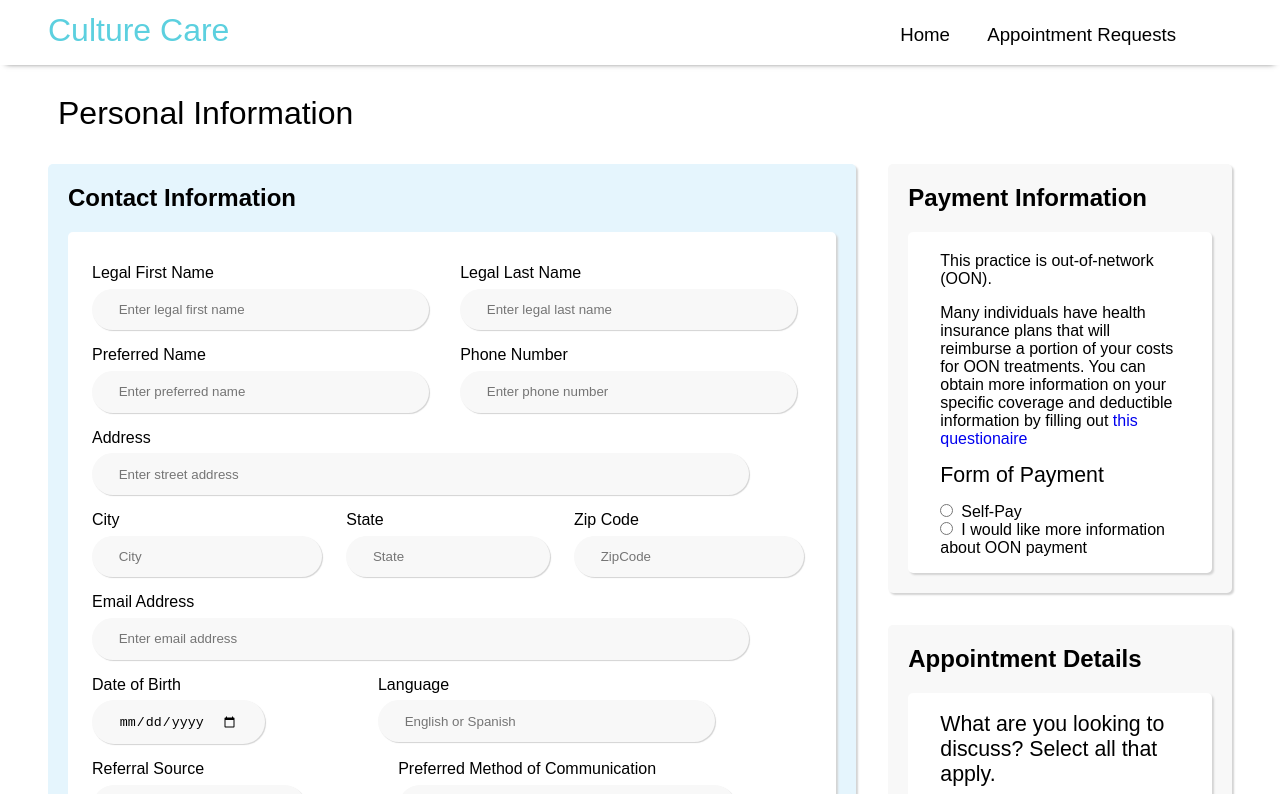
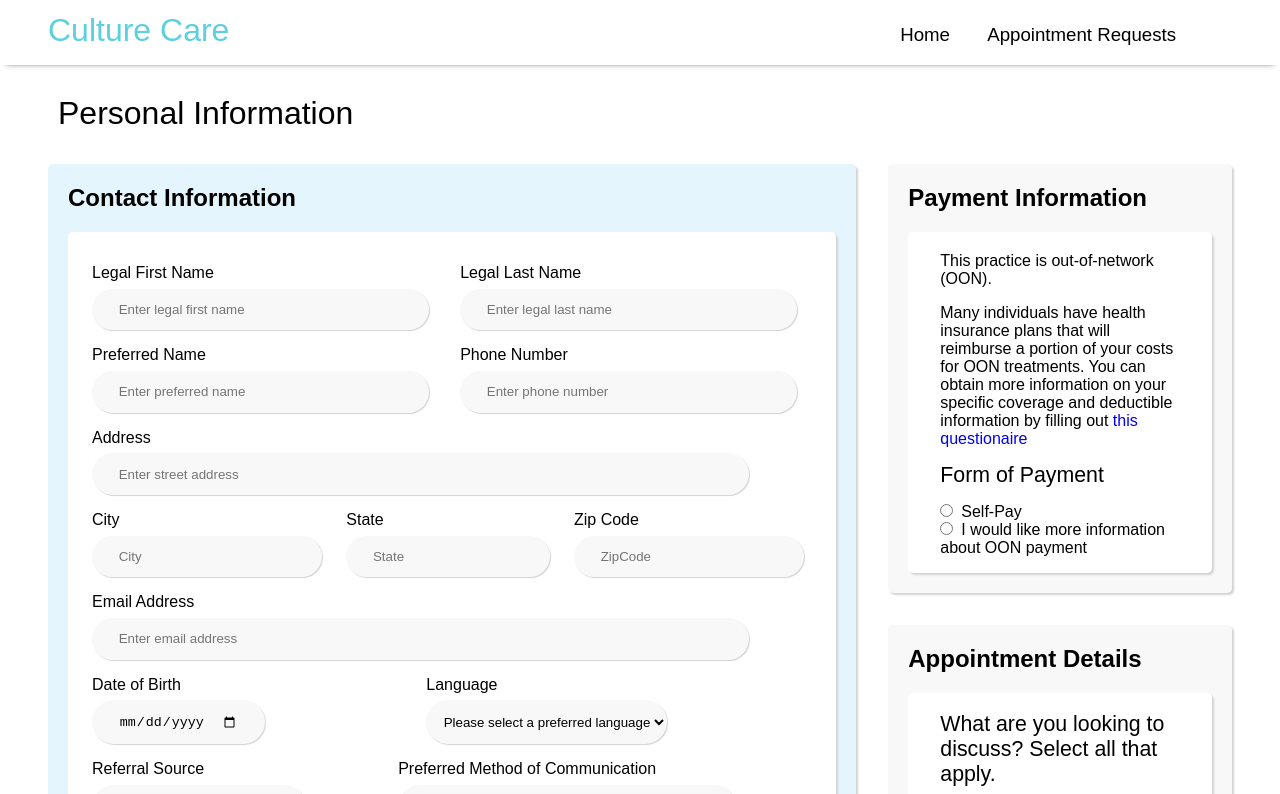
Before and after one commit to CultureCare22/Culture-Care, a React (Create React App) app: page /patient-info in a window 1280 px wide. Shown: the top 794 px of the page. Built offline with nearby package versions, Linux system fonts and the light colour scheme.

Commit message:
changed language selection to dropdown menu options

```diff
--- a/src/pages/PatientInfoForm/PatientInfoForm.js
+++ b/src/pages/PatientInfoForm/PatientInfoForm.js
@@ -72,7 +72,12 @@ function Form() {
 
                         <div className='input-field'>
                             <div className='sub-heading'> Language </div>
-                            <input type="text" placeholder="English or Spanish" />
+                            {/* <input type="text" placeholder="English or Spanish" /> */}
+                            <select id='language' name='language'>
+                                <option value=''> Please select a preferred language</option>
+                                <option value='ENGLISH'> English</option>
+                                <option value='SPANISH'> Spanish</option>
+                            </select>
                         </div>
                     </div>
                     <div className='flex-row'>
```
